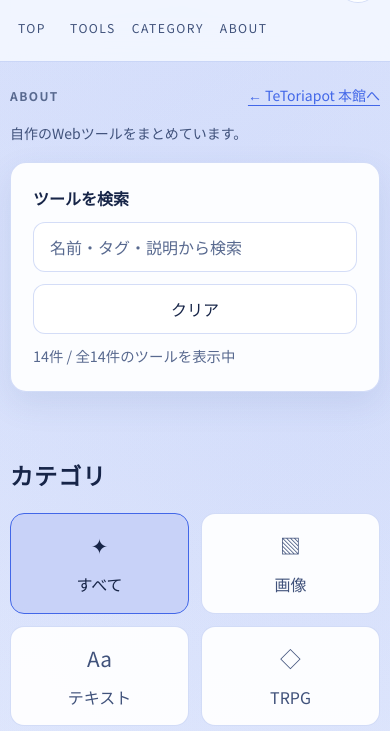
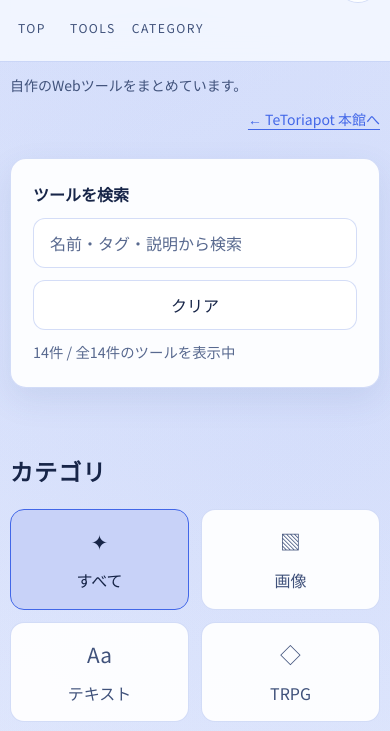
Before and after one commit to Tetoriapot/tetoriapot-tools, a plain HTML site: page index.html in a window 390 px wide. Shown: the part 110-841 px from the top of the page. Drawn offline with Linux system fonts and the light colour scheme.

Commit message:
Remove redundant About labels from the homepage

```diff
--- a/assets/css/style.css
+++ b/assets/css/style.css
@@ -354,12 +354,11 @@ a.tool-card h3 { margin-right: 24px; }
 .about-section { padding: 12px 0 0; }
 .about-inline {
   display: grid;
-  grid-template-columns: auto minmax(0, 1fr) auto;
+  grid-template-columns: minmax(0, 1fr) auto;
   align-items: center;
   gap: 4px 16px;
   font-size: .875rem;
 }
-.about-inline h2 { margin: 0; color: var(--text-dim); font-size: .75rem; letter-spacing: .12em; }
 .about-inline p { margin: 0; color: var(--text-soft); }
 .about-inline .text-link { white-space: nowrap; }
 .text-link { display: inline-flex; align-items: center; min-height: 44px; color: var(--accent); text-underline-offset: 4px; }
@@ -393,8 +392,7 @@ a.tool-card h3 { margin-right: 24px; }
   .updates-dialog { padding-inline: 16px; }
   .global-nav { gap: 16px; font-size: .76rem; }
   section { padding: 32px 0; }
-  .about-inline { grid-template-columns: auto minmax(0, 1fr); column-gap: 12px; }
-  .about-inline p { grid-column: 1 / -1; grid-row: 2; }
+  .about-inline { grid-template-columns: minmax(0, 1fr); gap: 0; }
   .about-inline .text-link { justify-self: end; }
   .search-row { grid-template-columns: 1fr; }
   .update-item { grid-template-columns: 1fr; gap: 4px; }
--- a/index.html
+++ b/index.html
@@ -17,7 +17,7 @@
   <link rel="preconnect" href="https://fonts.googleapis.com">
   <link rel="preconnect" href="https://fonts.gstatic.com" crossorigin>
   <link href="https://fonts.googleapis.com/css2?family=Noto+Sans+JP:wght@400;500;600;700&family=Orbitron:wght@500;600&display=swap" rel="stylesheet">
-  <link rel="stylesheet" href="./assets/css/style.css?v=20260926-about" />
+  <link rel="stylesheet" href="./assets/css/style.css?v=20260926-intro" />
 </head>
 <body id="top">
   <a class="skip-link" href="#main">本文へ移動</a>
@@ -38,7 +38,6 @@
         <a href="#top">TOP</a>
         <a href="#tools">TOOLS</a>
         <a href="#category">CATEGORY</a>
-        <a href="#about">ABOUT</a>
       </nav>
       <button class="theme-toggle" id="themeToggle" type="button" aria-label="ライトモード" aria-pressed="false">
         <span class="theme-icon" aria-hidden="true">☾</span>
@@ -58,9 +57,8 @@
   </dialog>
 
   <main id="main">
-    <section class="about-section" id="about" aria-labelledby="aboutHeading">
+    <section class="about-section" id="about" aria-label="このサイトについて">
       <div class="container about-inline">
-        <h2 id="aboutHeading">ABOUT</h2>
         <p>自作のWebツールをまとめています。</p>
         <a class="text-link" href="https://tetoriapot.sakura.ne.jp/">← TeToriapot 本館へ</a>
       </div>
```
Also changed, not shown: 2 other files.
